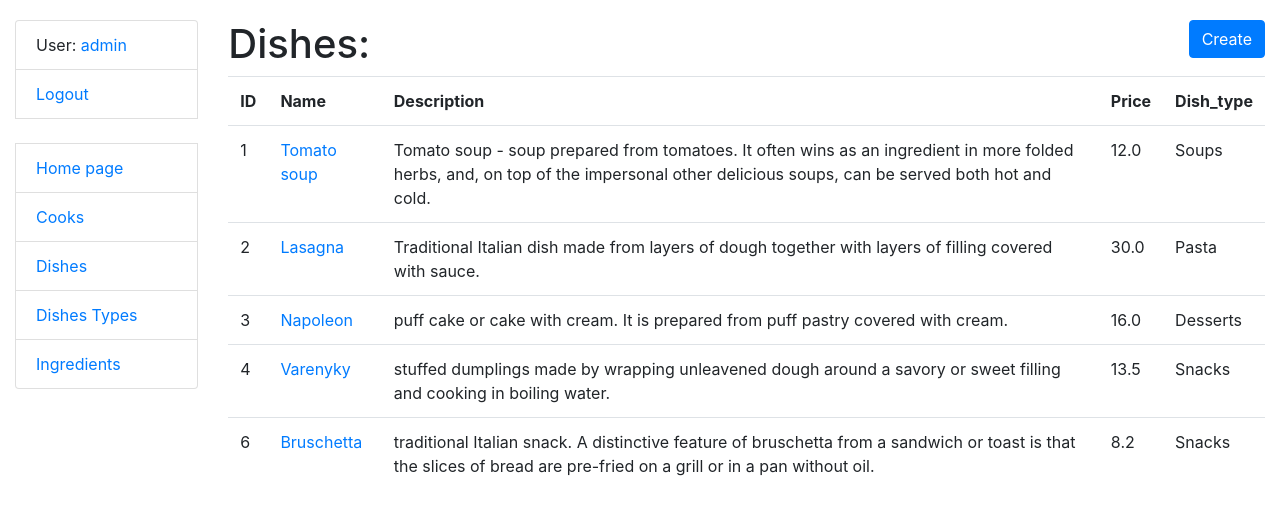
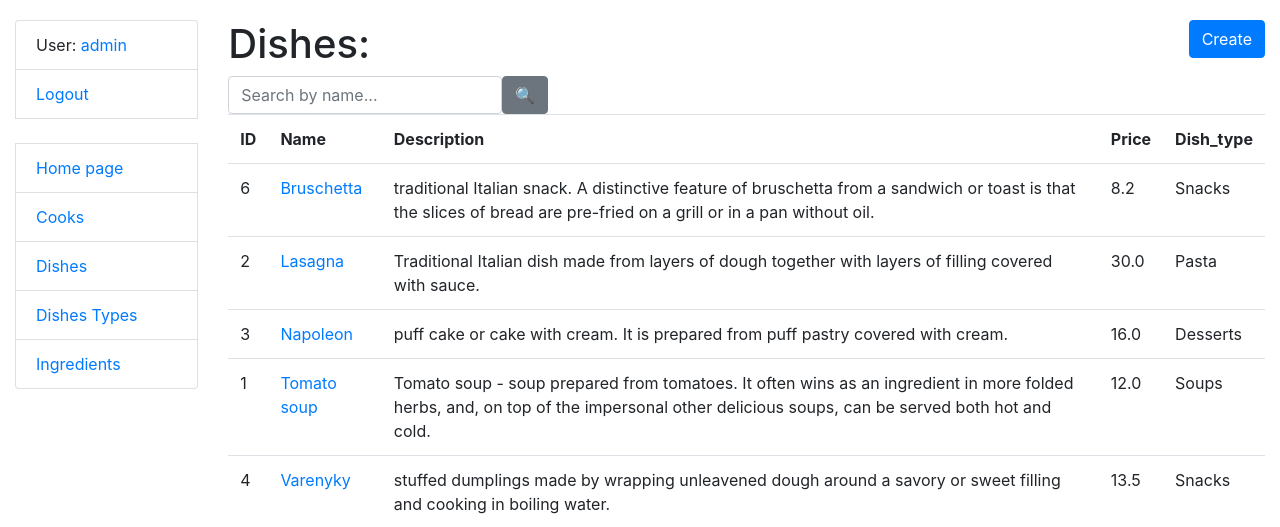
Before and after one commit to maxitoska/restaurant-kitchen-service, a Django app: page /dishes/ in a window 1280 px wide. Shown: the top 527 px of the page. Run offline with Django 4.2, Linux system fonts and the light colour scheme; a user stored in the database is signed in; data comes from the database, SQL or seed files in the repository; both versions use the stored data as it was after the commit; some libraries are stand-ins or nearby versions.

Commit message:
Add to the forms.py 3 classes with nametag ...SearchForm for each class, where i want to add search, on Dishtype, Dish and Ingredient i will search by name, on Cook by Username, i redefined in views.py, methods get_context_data amd get_queryset for each view and also add new icon and search_form to templates

```diff
--- a/kitchen_service/forms.py
+++ b/kitchen_service/forms.py
@@ -1,3 +1,4 @@
+from django import forms
 from django.contrib.auth.forms import UserCreationForm
 from kitchen_service.models import Cook
 
@@ -6,3 +7,39 @@ class CookCreationForm(UserCreationForm):
     class Meta(UserCreationForm.Meta):
         model = Cook
         fields = UserCreationForm.Meta.fields + ("first_name", "last_name", "years_of_experience",)
+
+
+class DishTypeSearchForm(forms.Form):
+    name = forms.CharField(
+        max_length=255,
+        required=False,
+        label="",
+        widget=forms.TextInput(attrs={"placeholder": "Search by name..."})
+    )
+
+
+class IngredientSearchForm(forms.Form):
+    name = forms.CharField(
+        max_length=255,
+        required=False,
+        label="",
+        widget=forms.TextInput(attrs={"placeholder": "Search by name..."})
+    )
+
+
+class DishSearchForm(forms.Form):
+    name = forms.CharField(
+        max_length=255,
+        required=False,
+        label="",
+        widget=forms.TextInput(attrs={"placeholder": "Search by name..."})
+    )
+
+
+class CookSearchForm(forms.Form):
+    username = forms.CharField(
+        max_length=255,
+        required=False,
+        label="",
+        widget=forms.TextInput(attrs={"placeholder": "Search by username..."})
+    )
--- a/kitchen_service/models.py
+++ b/kitchen_service/models.py
@@ -25,7 +25,7 @@ class Ingredient(models.Model):
     name = models.CharField(max_length=255, null=False)
 
     def __str__(self):
-        return f"{self.name}"
+        return {self.name}
 
     def get_absolute_url(self):
         return reverse("kitchen_service:ingredient-detail", args=[str(self.id)])
--- a/kitchen_service/views.py
+++ b/kitchen_service/views.py
@@ -1,9 +1,11 @@
+from django.contrib.auth import get_user_model
 from django.contrib.auth.mixins import LoginRequiredMixin
 from django.shortcuts import render
 from django.urls import reverse_lazy
 from django.views import generic
 
-from kitchen_service.forms import CookCreationForm
+from kitchen_service.forms import CookCreationForm, DishTypeSearchForm, IngredientSearchForm, DishSearchForm, \
+    CookSearchForm
 from kitchen_service.models import DishType, Cook, Ingredient, Dish
 
 
@@ -35,6 +37,25 @@ class DishTypeListView(LoginRequiredMixin, generic.ListView):
     template_name = "kitchen_service/dish_type_list.html"
     paginate_by = 5
 
+    def get_context_data(self, *, object_list=None, **kwargs):
+        context = super(DishTypeListView, self).get_context_data(**kwargs)
+
+        name = self.request.GET.get("name", "")
+
+        context["search_form"] = DishTypeSearchForm(initial={
+            "name": name
+        })
+
+        return context
+
+    def get_queryset(self):
+        name = self.request.GET.get("name")
+
+        if name:
+            return self.queryset.filter(name__icontains=name)
+
+        return self.queryset
+
 
 class DishTypeCreateView(LoginRequiredMixin, generic.CreateView):
     model = DishType
@@ -60,6 +81,26 @@ class CookListView(LoginRequiredMixin, generic.ListView):
     model = Cook
     paginate_by = 5
     template_name = "kitchen_service/cook_list.html"
+    queryset = get_user_model().objects.all()
+
+    def get_context_data(self, *, object_list=None, **kwargs):
+        context = super(CookListView, self).get_context_data(**kwargs)
+
+        username = self.request.GET.get("username", "")
+
+        context["search_form"] = CookSearchForm(initial={
+            "username": username
+        })
+
+        return context
+
+    def get_queryset(self):
+        username = self.request.GET.get("username")
+
+        if username:
+            return self.queryset.filter(username__icontains=username)
+
+        return self.queryset
 
 
 class CookCreateView(LoginRequiredMixin, generic.CreateView):
@@ -90,6 +131,26 @@ class IngredientListView(LoginRequiredMixin, generic.ListView):
     model = Ingredient
     paginate_by = 5
     template_name = "kitchen_service/ingredient_list.html"
+    queryset = Ingredient.objects.order_by("name")
+
+    def get_context_data(self, *, object_list=None, **kwargs):
+        context = super(IngredientListView, self).get_context_data(**kwargs)
+
+        name = self.request.GET.get("name", "")
+
+        context["search_form"] = IngredientSearchForm(initial={
+            "name": name
+        })
+
+        return context
+
+    def get_queryset(self):
+        name = self.request.GET.get("name")
+
+        if name:
+            return self.queryset.filter(name__icontains=name)
+
+        return self.queryset
 
 
 class IngredientDetailView(LoginRequiredMixin, generic.DetailView):
@@ -120,6 +181,26 @@ class DishListView(LoginRequiredMixin, generic.ListView):
     model = Dish
     paginate_by = 5
     template_name = "kitchen_service/dish_list.html"
+    queryset = Dish.objects.order_by("name")
+
+    def get_context_data(self, *, object_list=None, **kwargs):
+        context = super(DishListView, self).get_context_data(**kwargs)
+
+        name = self.request.GET.get("name", "")
+
+        context["search_form"] = DishSearchForm(initial={
+            "name": name
+        })
+
+        return context
+
+    def get_queryset(self):
+        name = self.request.GET.get("name")
+
+        if name:
+            return self.queryset.filter(name__icontains=name)
+
+        return self.queryset
 
 
 class DishCreateView(LoginRequiredMixin, generic.CreateView):
--- a/templates/kitchen_service/cook_list.html
+++ b/templates/kitchen_service/cook_list.html
@@ -1,4 +1,5 @@
 {% extends "base.html" %}
+{% load crispy_forms_filters %}
 {% block title %}<title>Cook List</title>{% endblock %}
 {% block content %}
   <h1>
@@ -8,6 +9,11 @@
       Create
     </a>
   </h1>
+
+  <form action="" method="get" class="form-inline">
+    {{ search_form|crispy }}
+    <input class="btn btn-secondary" type="submit" value="🔍">
+  </form>
 
   {% if cook_list %}
     <table class="table">
--- a/templates/kitchen_service/dish_list.html
+++ b/templates/kitchen_service/dish_list.html
@@ -1,4 +1,5 @@
 {% extends "base.html" %}
+{% load crispy_forms_filters %}
 {% block title %}<title>Dish List</title>{% endblock %}
 {% block content %}
   <h1>
@@ -8,6 +9,11 @@
       Create
     </a>
   </h1>
+
+  <form action="" method="get" class="form-inline">
+    {{ search_form|crispy }}
+    <input class="btn btn-secondary" type="submit" value="🔍">
+  </form>
 
   {% if dish_list %}
     <table class="table">
@@ -29,6 +35,7 @@
     {% endfor %}
     </table>
   {% else %}
-    <p>There are no cars</p>
+    <br>
+    <p>There are no dishes</p>
   {% endif %}
 {% endblock %}
--- a/templates/kitchen_service/dish_type_list.html
+++ b/templates/kitchen_service/dish_type_list.html
@@ -1,4 +1,5 @@
 {% extends "base.html" %}
+{% load crispy_forms_filters %}
 {% block title %}<title>Cook List</title>{% endblock %}
 {% block content %}
   <h1>
@@ -8,6 +9,11 @@
       Create
     </a>
   </h1>
+
+  <form action="" method="get" class="form-inline">
+    {{ search_form|crispy }}
+    <input class="btn btn-secondary" type="submit" value="🔍">
+  </form>
 
   {% if dishtype_list %}
     <table class="table">
```
Also changed, not shown: templates/kitchen_service/ingredient_list.html (+7 -1 lines), db.sqlite3.
